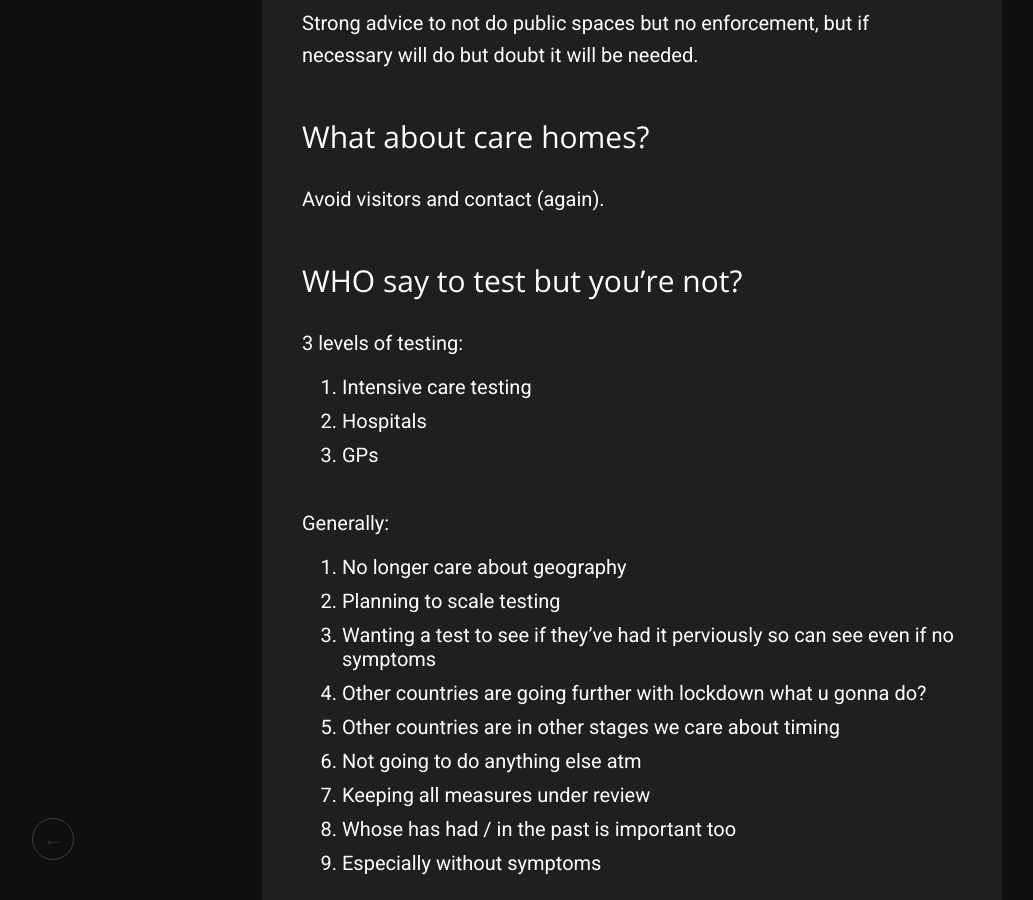
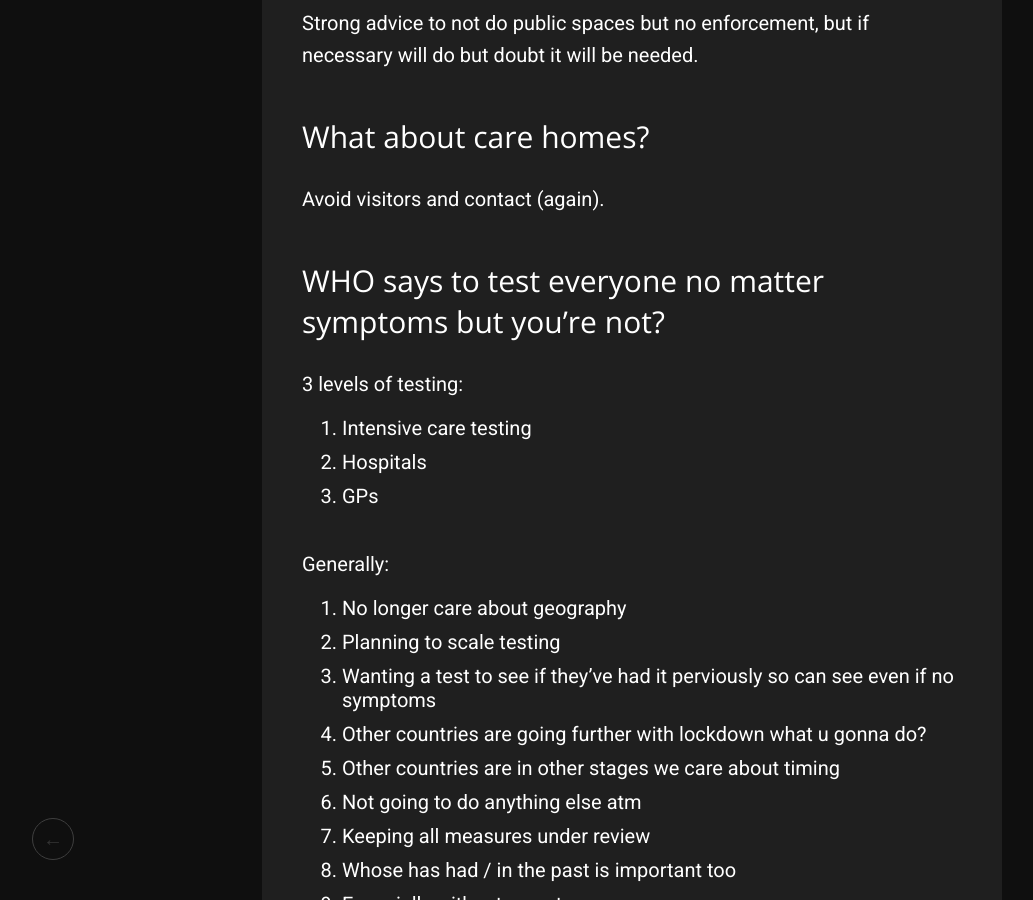
Before and after one commit to oojmed/blog, a Jekyll site: the page built from _posts/2020-03-16-uk-gov-corona-daily-1.md, in a window 1280 px wide and 900 px high, scrolled down 1775 px. Shown: the whole window, without its empty margins (8-1041 px from the left). Built offline with Jekyll 4.4.1, drawn with Linux system fonts in a browser that asks for light colours.

Commit message:
Update post

```diff
--- a/_posts/2020-03-16-uk-gov-corona-daily-1.md
+++ b/_posts/2020-03-16-uk-gov-corona-daily-1.md
@@ -41,7 +41,7 @@ Strong advice to not do public spaces but no enforcement, but if necessary will
 ### What about care homes?
 Avoid visitors and contact (again).
 
-### WHO say to test but you're not?
+### WHO says to test everyone no matter symptoms but you're not?
 3 levels of testing:
  - Intensive care testing
  - Hospitals
```
